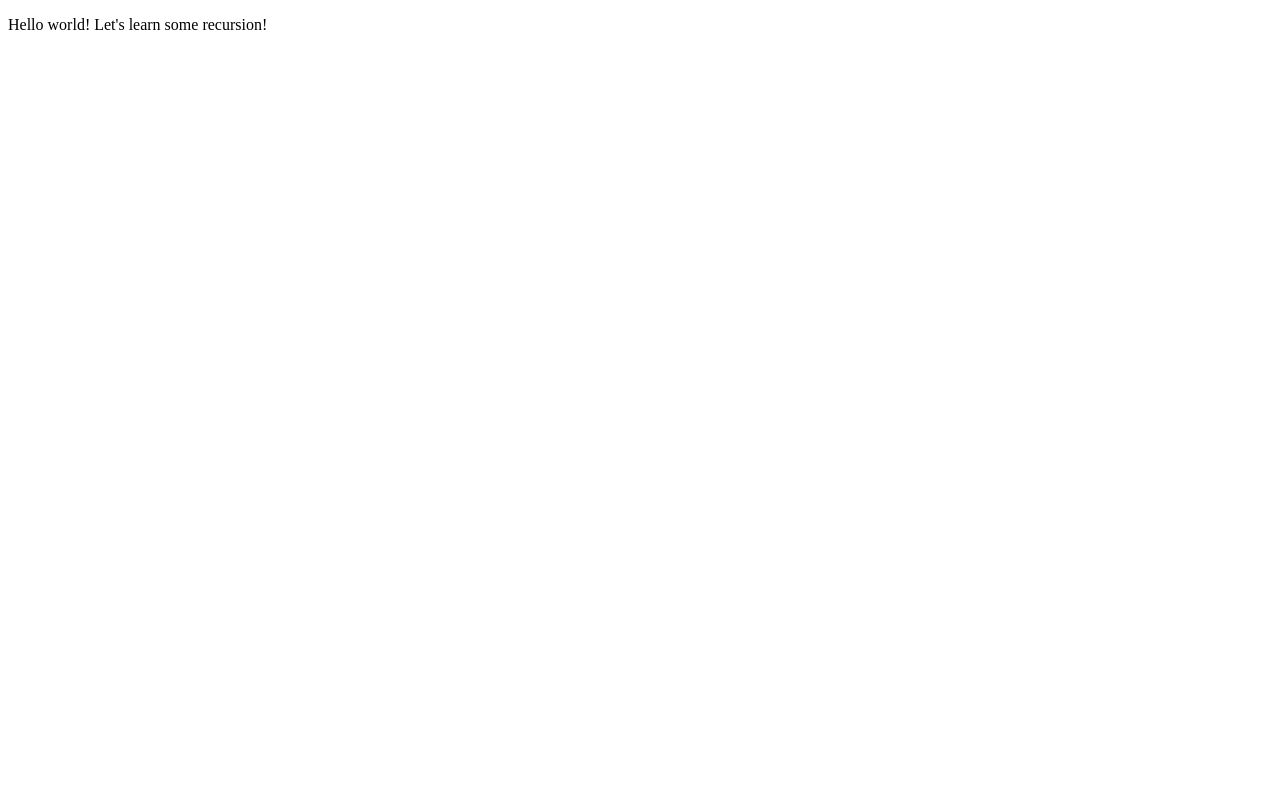
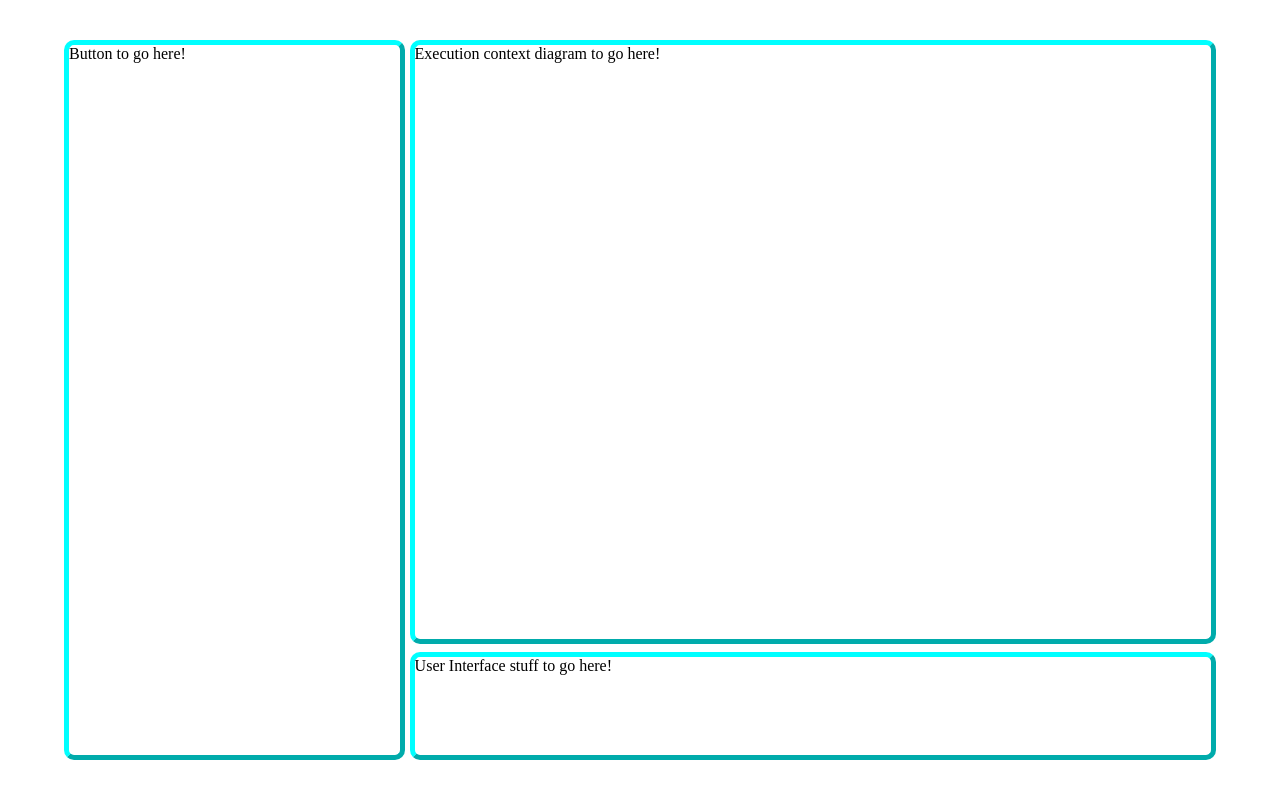
Before and after one commit to DevDolphin7/Learnin-Recursion, a React (Vite) app: page / in a window 1280 px wide. Built offline with nearby package versions, Linux system fonts and the light colour scheme.

Commit message:
Create components MainPane, SidePane, UserInterfacePane; also complete high level styling

```diff
--- a/src/App.jsx
+++ b/src/App.jsx
@@ -1,5 +1,13 @@
+import SidePane from "./components/SidePane"
+import MainPane from "./components/MainPane"
+import UserInterfacePane from "./components/UserInterfacePane"
+
 function App() {
-  return <p>Hello world! Let's learn some recursion!</p>;
+  return <div className="page-container">
+  <SidePane/>
+  <MainPane/>
+  <UserInterfacePane/>
+  </div>;
 }
 
 export default App;
--- /dev/null
+++ b/src/components/MainPane.jsx
@@ -0,0 +1,5 @@
+function MainPane() {
+    return <section className="main-pane-container pane-borders">Execution context diagram to go here!</section>;
+  }
+
+  export default MainPane;
--- /dev/null
+++ b/src/components/SidePane.jsx
@@ -0,0 +1,5 @@
+function SidePane() {
+    return <section className="side-pane-container pane-borders">Button to go here!</section>;
+  }
+
+  export default SidePane;
--- /dev/null
+++ b/src/components/UserInterfacePane.jsx
@@ -0,0 +1,5 @@
+function UserInterfacePane() {
+    return <section className="ui-pane-container pane-borders">User Interface stuff to go here!</section>;
+  }
+
+  export default UserInterfacePane;
--- a/src/index.css
+++ b/src/index.css
@@ -0,0 +1,36 @@
+.page-container {
+    position: absolute;
+    top: 5%;
+    right: 5%;
+    bottom: 5%;
+    left: 5%;
+    display: grid;
+    grid-template:
+    "a c" 85%
+    "a c" 15% / 30% 70%;
+}
+
+.side-pane-container {
+    grid-column: 1;
+    grid-row: 1 / span 2;
+    margin-right: 5px;
+    border-right: 3px solid black;
+}
+
+.main-pane-container {
+    grid-column: 2;
+    grid-row: 1;
+    margin-bottom: 1%;
+}
+
+.ui-pane-container {
+    grid-column: 2;
+    grid-row: 2;
+}
+
+.pane-borders {
+    border-style: outset;
+    border-radius: 10px;
+    border-width: 5px;
+    border-color: aqua;
+}
```
